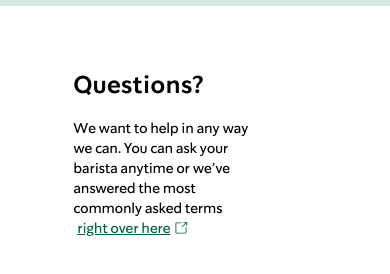
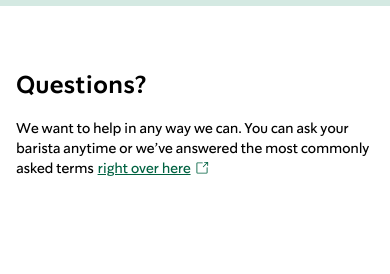
Before and after one commit to adangleterre/FrontEndPractice, a React (Vite) app in the folder Starbucks-rewards/: page / in a window 390 px wide. Shown: the part 4749-5023 px from the top of the page. After the commit the page ends 4991 px from the top, so only its background shows below. Built offline with nearby package versions, Linux system fonts and the light colour scheme; grey boxes are pictures that could not be loaded.

Commit message:
Fix spacing on mobile breakpoint

```diff
--- a/Starbucks-rewards/src/sections/AskQuestion.jsx
+++ b/Starbucks-rewards/src/sections/AskQuestion.jsx
@@ -4,7 +4,7 @@ function AskQuestion() {
     return (
         <section className="py-16 md:py-24 px-4 md:px-6 lg:px-10">
             <div className="w-full">
-                <div className="ml-[16%] w-6/12">
+                <div className="md:ml-[16%] md:w-6/12">
                     <h2 className="pb-4 text-2xl font-semibold">Questions?</h2>
                     <p className="tracking-tight">We want to help in any way we can. You can ask your barista anytime or we’ve answered the most
                         commonly
```
